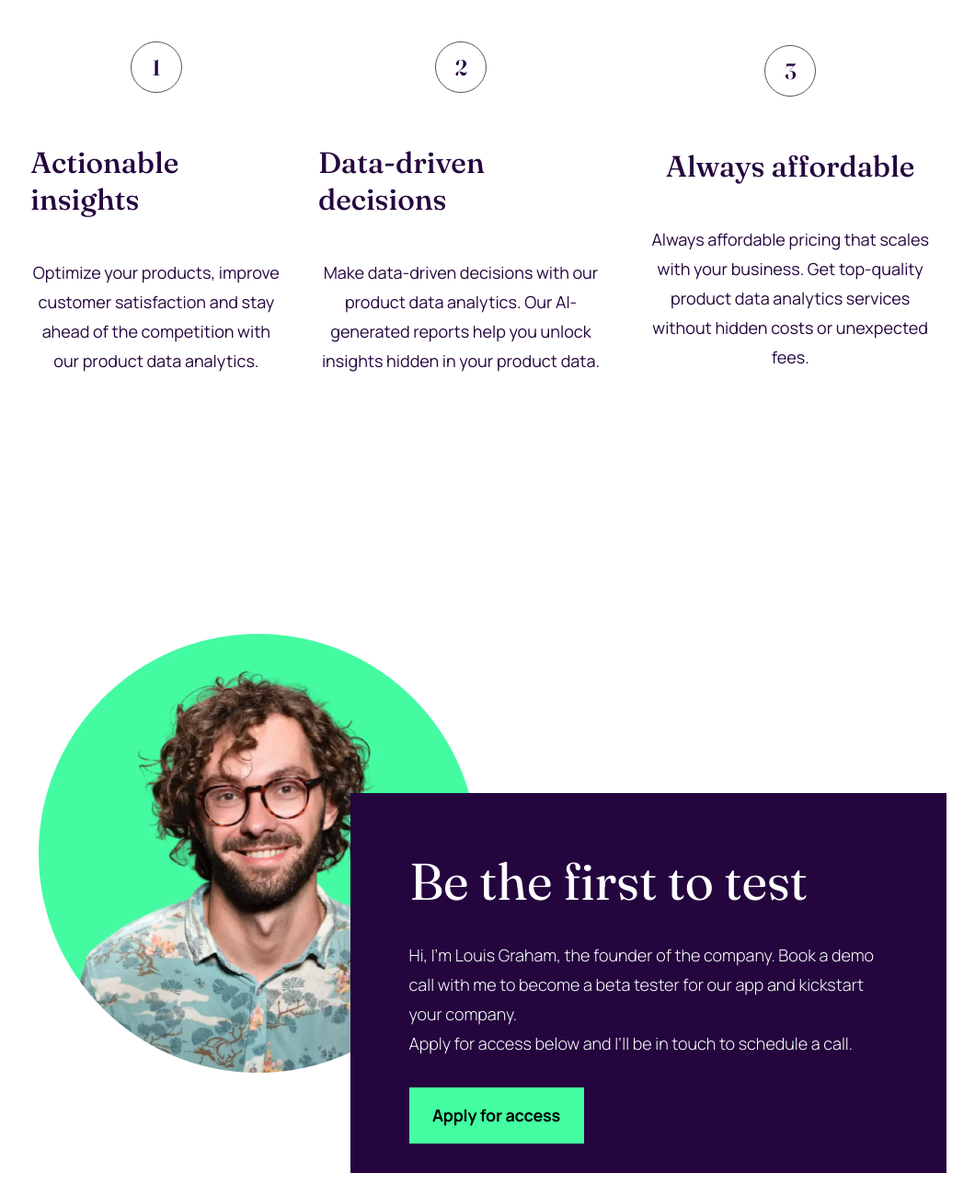
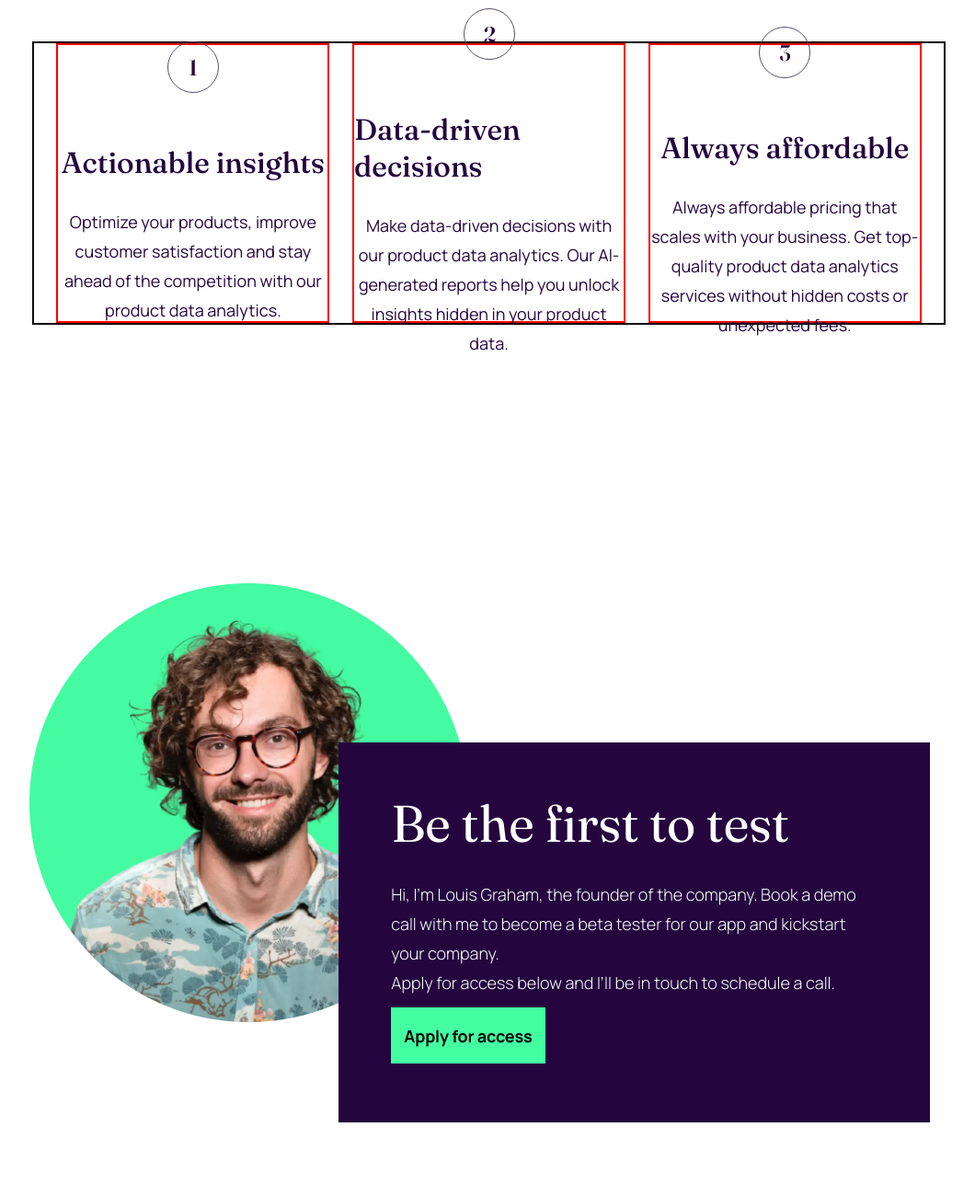
Before and after one commit to Kaiseler/workIT, a plain HTML site: page starter-code/index.html in a window 1280 px wide. Shown: the part 940-2240 px from the top of the page at 92% size, without its empty margins (112-1172 px from the left). Drawn offline with Linux system fonts and the light colour scheme.

Commit message:
Atualização do CSS

```diff
--- a/starter-code/styles/header.css
+++ b/starter-code/styles/header.css
@@ -34,7 +34,7 @@ header {
     width: 140px;
     height: 35px;
     border-bottom: 3px solid var(--verdeAgua);
-    font-family: "Manrope";
+    font-family: 'Manrope', sans-serif;
     font-size: 18px;
     font-style: bold;
     line-height: 32px;
@@ -51,7 +51,7 @@ header #logo-principal {
 }
 
 .title-learn-button {
-    width: 635px;
+
     height: 160;
     margin: 135px auto 0  ;
     display: flex;
@@ -59,26 +59,29 @@ header #logo-principal {
     align-items: center;
     /* background-color: yellow; */
     position: relative;
+    width: 100%;
 }
 
 
 .title-learn-button h1 {
-    font-family: "Fraunces";
+    font-family: 'Fraunces', serif;
     font-weight: 600;
     font-size: 80px;
     line-height: 80px;
     text-align: center;
     color: #fff;
     position: relative;
-
+    /* border: 2px solid red; */
+    width: 44.376%;
 }
 
 .line {
     border-bottom: 4px solid var(--verdeAgua);
     position: absolute;
     bottom: 69%;
-    left: 37%;
-    width: 41%;
+    left: 44.236%;
+    width: 18.2%;
+    height: 3px;
 }
 
 .button-learn-more {
@@ -96,14 +99,15 @@ header #logo-principal {
     display: flex;
     justify-content: center;
     align-items: center;
+
 }
 .telemovel {
-    width: 46.6%;
-    height: 441px;
-    margin-top: 57px;
+    width: 52.848%;
+    height: 440px;
+    margin-top: 61px;
     /* border: 2px solid red; */
-    position: absolute;
-    left: 29.8%;
+    margin-left: 25.07%;
+    margin-right: 21.6%;
 }
 
 .telemovel img {
--- a/starter-code/styles/style.css
+++ b/starter-code/styles/style.css
@@ -25,13 +25,17 @@ body {
     font-family: "Manrope", sans-serif;
 }
 
+/* main {border: 2px solid red;} */
+
 .main-numbers-box {
     display: flex;
-    justify-content: center;
-    align-items: space-evenly;
-    gap: 4%;
-    width: 77.3%;
-    margin: 255px auto 281px auto;
+    justify-content: space-evenly;
+
+    width: 77.64%;
+    height: 308px;
+    margin: 255px 0 281px 0;
+    margin-left: 11.46%;
+     border: 2px solid black;
 
 }
 
@@ -40,9 +44,11 @@ body {
     flex-direction: column;
     justify-content: center;
     align-items: center;
+    width: 30%;
+    border: 2px solid red;
+    white-space: wrap;
+}
 
-
-}
 
 .number-cards img {
     width: 56px;
@@ -50,10 +56,10 @@ body {
 }
 
 .number-cards h3 {
-    font-family: "Fraunces";
+    font-family: 'Fraunces', serif ;
     font-size: 32px;
     line-height: 40px;
-    margin-bottom: 15px;
+
     margin-top: 56px;
     font-weight: 500;
     color: var(--darkPurple);
@@ -76,10 +82,10 @@ section {
 
 .presentation {
     vertical-align: middle;
-    margin: 12%;
+
     position: relative;
-
-    width: 77.2%;
+    margin-left: 11.226% ;
+    width: 76.585%;
     height: 647.74px;
 }
 .presentation-left {
@@ -93,7 +99,7 @@ section {
 }
 
 .presentation-right {
-    width: 65.6%;
+    width: 65.648%;
     height: 413px;
     position: absolute;
     left:34.3%;
@@ -101,7 +107,6 @@ section {
     background-color: var(--darkPurple);
     color: var(--branco);
     align-items: center;
-
     z-index: 1000;
 }
 
@@ -110,24 +115,30 @@ section {
     font-size: 56px;
     font-weight: 400;
     line-height: 64px;
-    height: 64px;
-        margin-left: 64.5px;
-    margin-top: 64px;
+    height: 15.5%;
+    width: 52.33%;
+    margin-left: 8.91%;
+    margin-top: 8.769%;
+    white-space: nowrap;
 }
 
 .presentation-right p {
-    margin: 32px 64px;
+
     line-height: 32px;
     width: 82.4%;
+    height: 38.74%;
+    margin-top: 4.3845%;
+    margin-left: 8.91%;
     font-size: 18px;
     font-style: 'Manrope', sans-serif;
     font-weight: 300;
 }
 
 .presentation button {
-    width: 190px;
-    height: 61px;
-    margin-left: 64px;
+    width: 26.028%;
+    height: 14.77%;
+    margin-left: 8.91%;
+    margin-top: -4.42%;
     background-color: var(--verdeAgua);
     font-size: 18px;
     line-height: 32px;
@@ -147,7 +158,7 @@ section {
     margin: 0 auto 110px auto;
     width: 116px;
     height: 23px;
-    border: 2px solid black;
+    /* border: 2px solid black; */
     display: flex;
     justify-content: space-between;
 }
```
